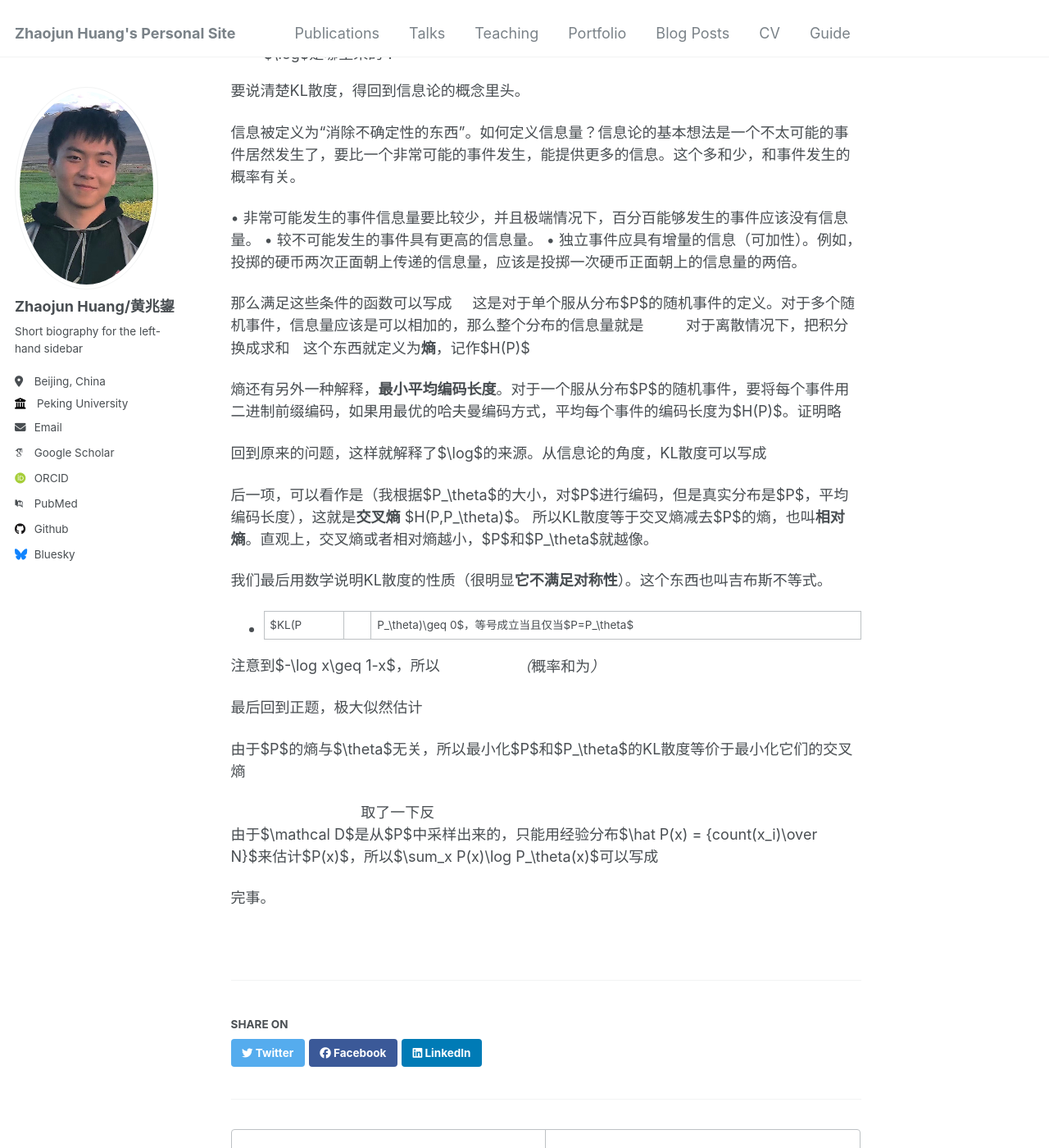
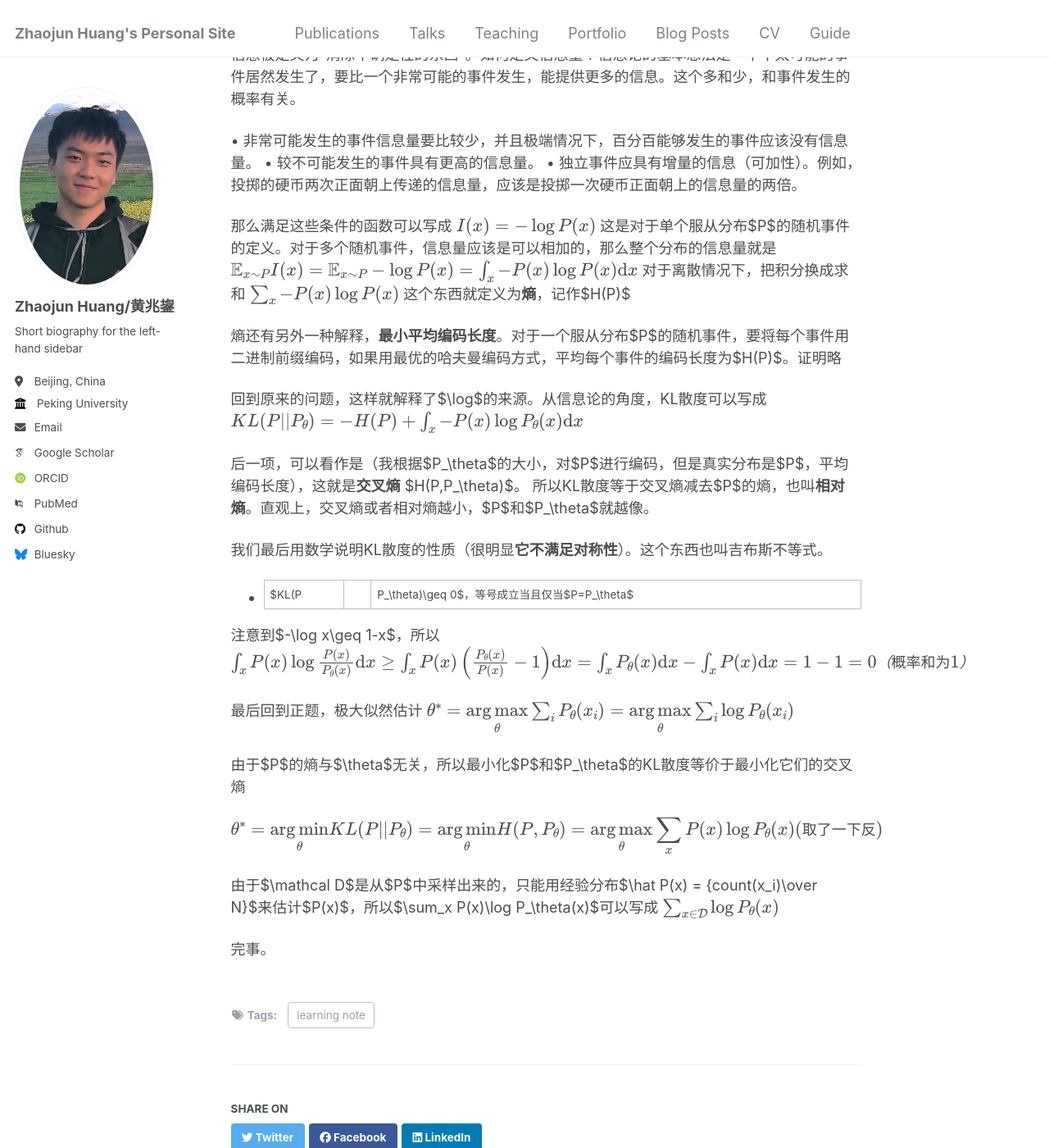
Before and after one commit to BAJimH/BAJimH.github.io, a Jekyll site: the page built from _posts/2025-03-09-KL.md, in a window 1280 px wide and 1400 px high, scrolled down 1706 px. Shown: the whole window at 82% size. Built offline with Jekyll 4.4.1, drawn with Linux system fonts in a browser that asks for light colours; some web fonts are replaced; formulas are drawn with MathJax 3; part of the change alters nothing that is shown; some of the changed text lies outside the part shown.

Commit message:
Update 2025-03-09-KL.md

```diff
--- a/_posts/2025-03-09-KL.md
+++ b/_posts/2025-03-09-KL.md
@@ -1,18 +1,7 @@
-<head>
-    <script src="https://cdn.mathjax.org/mathjax/latest/MathJax.js?config=TeX-AMS-MML_HTMLorMML" type="text/javascript"></script>
-    <script type="text/x-mathjax-config">
-        MathJax.Hub.Config({
-            tex2jax: {
-            skipTags: ['script', 'noscript', 'style', 'textarea', 'pre'],
-            inlineMath: [['$','$']]
-            }
-        });
-    </script>
-</head>
 ---
 title: '生成模型，采样、分布、最大似然估计和KL散度、熵'
 date: 2025-03-08
-permalink: /posts/2024/11/KL/
+permalink: /posts/2025/03/KL/
 tags:
   - learning note
 ---
```
